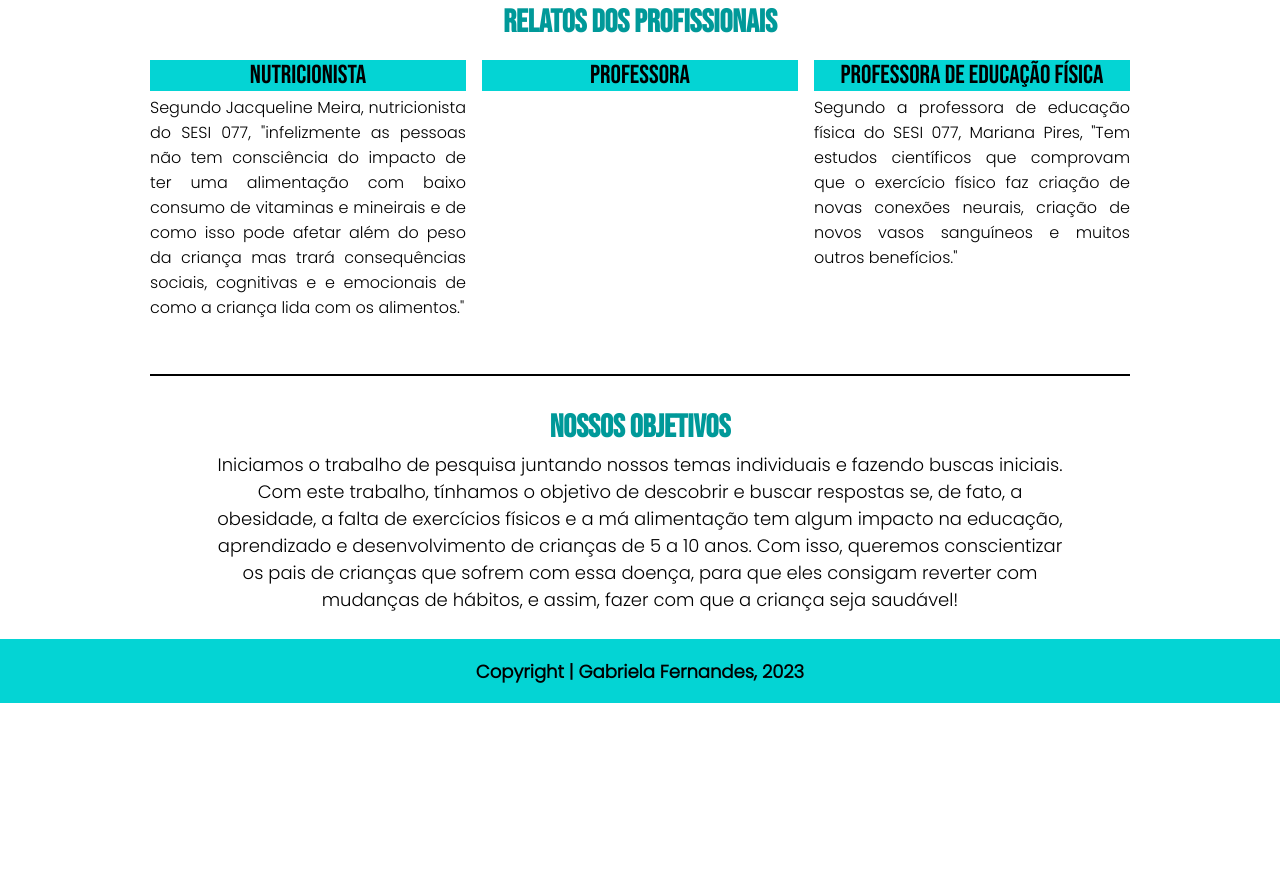
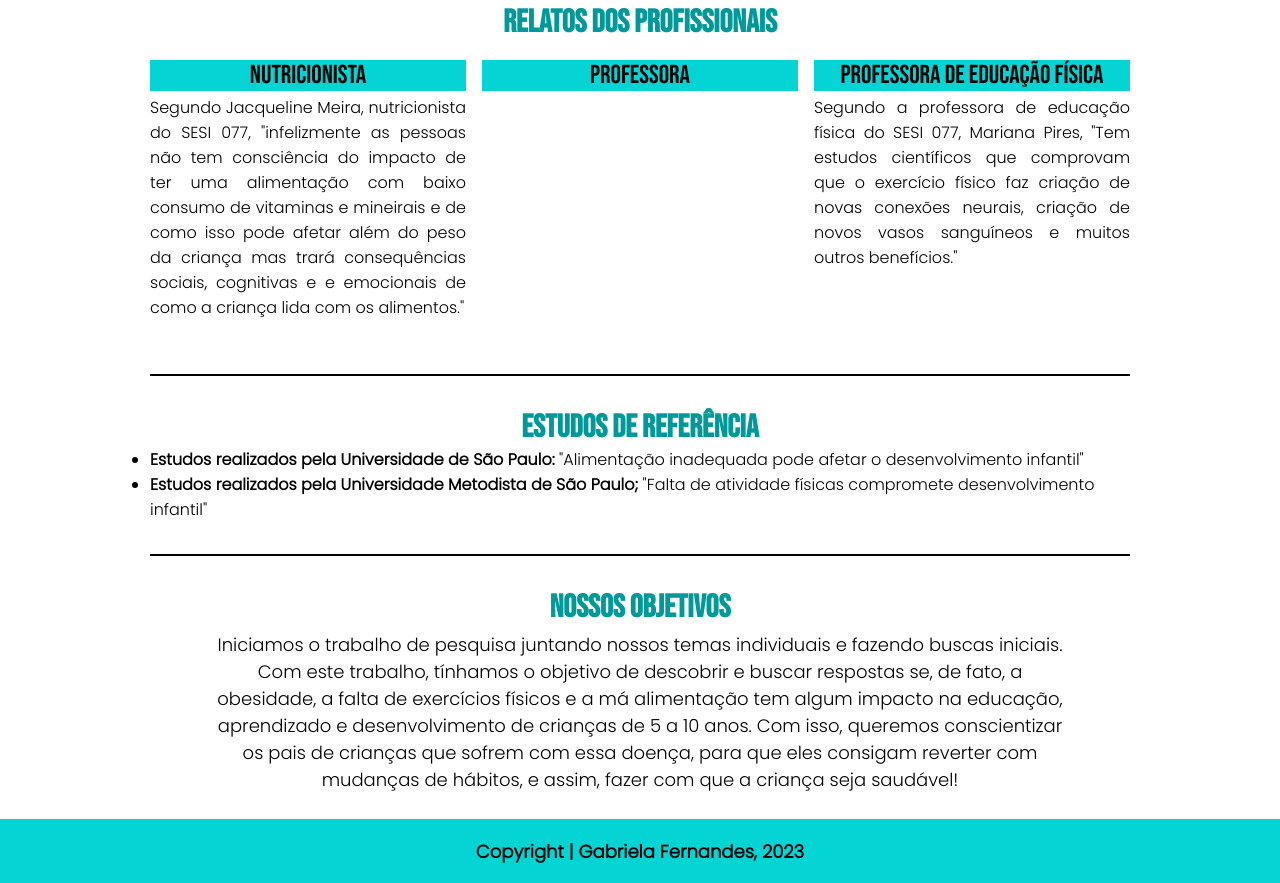
Before and after one commit to gabfernandes8/ini-cien, a plain HTML site: page index.html in a window 1280 px wide. Shown: the part 1150-2033 px from the top of the page. Before the commit the page ends 1853 px from the top, so only its background shows below. Drawn offline with Linux system fonts and the light colour scheme.

Commit message:
adicionado links

```diff
--- a/index.html
+++ b/index.html
@@ -27,7 +27,7 @@
             <h1> Como a má alimentação e a falta de atividade física afetam a educação? </h1>
         </div>
         <div class="description">
-            <h2> Para este trabalho de pesquisa, pensamos no tema sobre educação, esporte e alimentação, como essas coisas são interligadas e qual o impacto no desenvolvimento de aprendizagem das crianças. </h2>
+            <h2> Para este trabalho de pesquisa, pensamos no tema sobre educação, esporte e alimentação, como esses tópicos são tão interligados e qual o impacto dos mesmos no desenvolvimento de aprendizagem das crianças. </h2>
         </div>
         <div class="img">
             <img src="https://jeffersondealmeida.com.br/wp-content/uploads/2020/05/material-escolar-volta-as-aulas-crianca-na-escola-crianca-estudando-criancas-estudando-sala-de-aula-criancas-na-escola-1452088957910_1920x1279.jpg">
@@ -58,6 +58,16 @@
             </div>
         </div>
         <div class="barra"></div>
+        <div class="estudos">
+            <h1>ESTUDOS DE REFERÊNCIA</h1>
+            <ul>
+                <li><span class="p1">Estudos realizados pela Universidade de São Paulo:</span>
+                    <a href="https://jornal.usp.br/atualidades/alimentacao-inadequada-pode-afetar-o-desenvolvimento-infantil-da-crianca/"><span class="p2">"Alimentação inadequada pode afetar o desenvolvimento infantil"</span></a></li>
+                <li><span class="p1">Estudos realizados pela Universidade Metodista de São Paulo;</span>
+                    <a href="http://www.metodista.br/rronline/noticias/saude/pasta-3/falta-de-atividades-fisicas-compromete-desenvolvimento-infantil"><span class="p2">"Falta de atividade físicas compromete desenvolvimento infantil"</span></a></li>
+            </ul>
+        </div>
+        <div class="barra"></div>
         <div class="obj">
             <h1> Nossos Objetivos </h1>
             <div class="info" >
--- a/style.css
+++ b/style.css
@@ -27,6 +27,7 @@ header{
 .nomes p{
     text-decoration: underline;
     color: black;
+    text-align: end;
 }
 
 .nomes{
@@ -107,6 +108,31 @@ img{
       text-align: justify;
   }
 
+  .estudos h1{
+    font-family: var(--title-font);
+    color: var(--blue);
+    text-align: center;
+  }
+
+  .estudos{
+    font-family: var(--text-font);
+    text-align: left
+  }
+
+  .estudos .p1{
+    font-weight: bold;
+  }
+
+  .estudos a{
+    text-decoration: none;
+    color: black;
+  }
+
+  .estudos .p2:hover{
+    text-decoration: underline;
+    cursor: pointer;
+  }
+
   .obj h1{
       font-family: var(--title-font);
       color: var(--blue);
@@ -144,12 +170,11 @@ img{
     .nomes p{
         text-decoration: underline;
         color: black;
-        font-size: 0.7;
+        font-size: .6rem;
     }
 
     .nomes{
-        font-size: 0.6rem;
-        text-align: end;
+        font-size: .6rem;
     }
 
     main{
@@ -161,9 +186,9 @@ img{
     }
 
     .description{
-        font-size: .5rem;
+        font-size: .6rem;
         padding-top: 8px;
-        width: 94%;
+        width: 99%;
     }
 
     img{
@@ -174,7 +199,7 @@ img{
 
     .texto{
         gap: 22px;
-        font-size: 1rem;
+        font-size: .9rem;
     }
 
     .barra{
```
